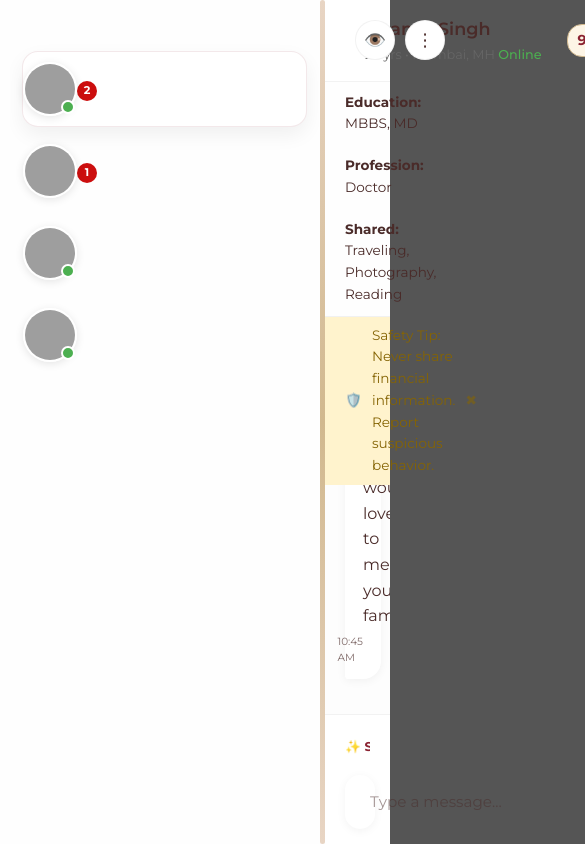
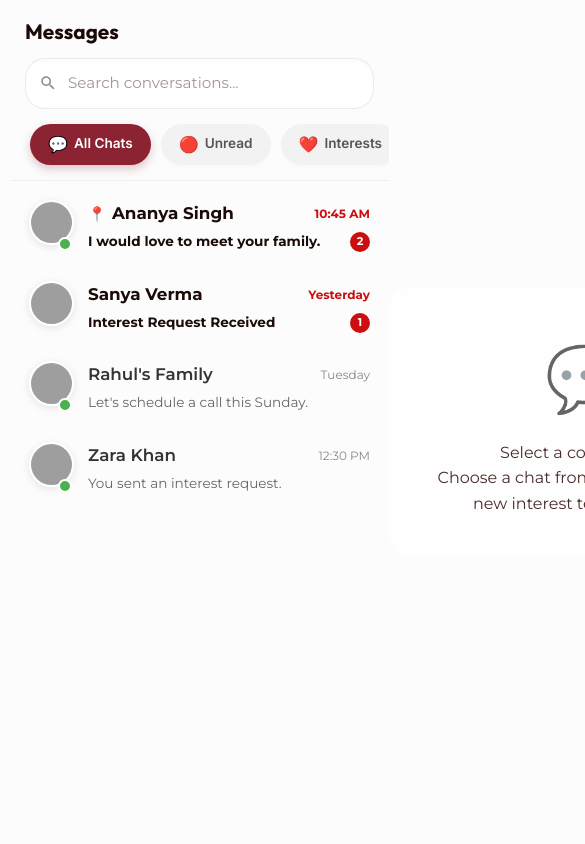
Before and after one commit to sanjana0419/sv-web, a React (Vite) app: page /messages in a window 390 px wide. Shown: the top 844 px of the page, 585 px wide, since content can reach past the window. Built offline with nearby package versions, Linux system fonts and the light colour scheme; grey boxes are pictures that could not be loaded; a web font is replaced by a local one.

Commit message:
improved messages

```diff
--- a/src/pages/messages/MessagingSystem.css
+++ b/src/pages/messages/MessagingSystem.css
@@ -38,6 +38,12 @@
     transition: background 0.2s ease, box-shadow 0.2s ease;
     flex-shrink: 0;
     border-radius: 3px;
+}
+
+@media (max-width: 768px) {
+    .msg-sidebar-resizer {
+        display: none;
+    }
 }
 
 .msg-sidebar-resizer:hover,
@@ -306,6 +312,23 @@
     padding: 15px 30px;
     background: rgba(255, 255, 255, 0.95);
     border-bottom: 1px solid rgba(0, 0, 0, 0.05);
+    gap: 15px;
+}
+
+.msg-back-btn {
+    display: none;
+    background: none;
+    border: none;
+    font-size: 1.5rem;
+    cursor: pointer;
+    color: #8b2332;
+    padding: 0 5px;
+}
+
+@media (max-width: 768px) {
+    .msg-back-btn {
+        display: block;
+    }
 }
 
 .msg-header-info {
@@ -490,6 +513,7 @@
     text-align: center;
     box-shadow: 0 10px 30px rgba(0, 0, 0, 0.1);
     max-width: 350px;
+    width: 90%;
 }
 
 .interest-card h3 {
@@ -612,6 +636,36 @@
     color: #81d4fa;
 }
 
+/* TYPING BUBBLE */
+.typing-bubble {
+    padding: 10px 15px !important;
+    min-width: 60px;
+    display: flex;
+    align-items: center;
+    justify-content: center;
+}
+
+.typing-dots {
+    display: flex;
+    gap: 4px;
+}
+
+.typing-dots span {
+    width: 6px;
+    height: 6px;
+    background: #888;
+    border-radius: 50%;
+    animation: typing 1.4s infinite ease-in-out both;
+}
+
+.typing-dots span:nth-child(1) { animation-delay: -0.32s; }
+.typing-dots span:nth-child(2) { animation-delay: -0.16s; }
+
+@keyframes typing {
+    0%, 80%, 100% { transform: scale(0); }
+    40% { transform: scale(1); }
+}
+
 /* INPUT AREA */
 .msg-input-container {
     background: rgba(255, 255, 255, 0.9);
@@ -719,6 +773,7 @@
     padding: 30px;
     border-radius: 20px;
     width: 350px;
+    max-width: 90%;
     text-align: center;
     box-shadow: 0 20px 40px rgba(0, 0, 0, 0.2);
 }
@@ -781,48 +836,110 @@
 }
 
 /* RESPONSIVE */
-@media (max-width: 991px) {
+@media (max-width: 1024px) {
     .msg-sidebar {
-        width: 100px;
-    }
-
-    .msg-sidebar-header h2,
-    .msg-search-wrap,
-    .msg-chat-name,
-    .msg-chat-lastmsg,
-    .msg-chat-time,
-    .msg-chat-unread {
-        display: none;
-    }
-
-    .msg-tabs {
-        display: none;
-    }
-
-    .msg-chat-item {
-        justify-content: center;
-        padding: 10px 0;
-    }
-
-    .msg-chat-avatar-wrap {
-        margin-right: 0;
+        width: 280px !important;
     }
 }
 
 @media (max-width: 768px) {
+    .msg-container {
+        height: 100vh;
+        overflow: hidden;
+    }
+
     .msg-sidebar {
-        width: 80px;
+        width: 100% !important;
+        height: 100%;
+        position: absolute;
+        left: 0;
+        top: 0;
+        z-index: 10;
+        transition: transform 0.3s ease;
+        background: #fcfcfc;
+    }
+
+    .msg-container.chat-open .msg-sidebar {
+        transform: translateX(-100%);
+    }
+
+    .msg-main-panel {
+        width: 100% !important;
+        height: 100%;
+        position: absolute;
+        left: 0;
+        top: 0;
+        z-index: 5;
+        transform: translateX(100%);
+        transition: transform 0.3s ease;
+        background: #fcfcfc;
+    }
+
+    .msg-main-panel.mobile-active {
+        transform: translateX(0);
+        z-index: 15;
+    }
+
+    .msg-chat-header {
+        padding: 10px 15px;
     }
 
     .msg-header-info {
         gap: 10px;
     }
 
+    .msg-header-avatar {
+        width: 35px;
+        height: 35px;
+    }
+
+    .msg-header-name {
+        font-size: 0.95rem;
+    }
+
+    .msg-header-status {
+        font-size: 0.75rem;
+    }
+
     .compat-label {
         display: none;
+    }
+
+    .msg-header-compat {
+        padding: 2px 6px;
+    }
+
+    .msg-chat-area {
+        padding: 15px;
     }
 
     .msg-bubble {
         max-width: 85%;
     }
+
+    .msg-input-container {
+        padding: 10px;
+    }
+
+    .msg-sidebar-header {
+        padding: 15px 15px 10px;
+    }
+
+    .msg-sidebar-header h2 {
+        font-size: 1.3rem;
+        margin-bottom: 10px;
+    }
+
+    .msg-chat-list {
+        padding: 8px;
+    }
+
+    .msg-chat-item {
+        padding: 10px;
+    }
+
+    .msg-chat-avatar {
+        width: 45px;
+        height: 45px;
+    }
 }
--- a/src/pages/messages/MessagingSystem.tsx
+++ b/src/pages/messages/MessagingSystem.tsx
@@ -103,13 +103,18 @@ const MOCK_CHATS: Chat[] = [
     }
 ];
 
-const MOCK_MESSAGES: Message[] = [
+const INITIAL_MESSAGES: Record<number, Message[]> = {
+    1: [
         { id: 1, sender: "them", text: "Hello! I saw your profile and really liked it.", time: "10:30 AM", status: "read" },
         { id: 2, sender: "me", text: "Hi Ananya! Thank you. Your profile is quite interesting too.", time: "10:32 AM", status: "read" },
         { id: 3, sender: "them", text: "I see we both enjoy traveling. Which was your last trip?", time: "10:35 AM", status: "read" },
         { id: 4, sender: "me", text: "I went to Bali recently. How about you?", time: "10:40 AM", status: "read" },
         { id: 5, sender: "them", text: "I would love to meet your family.", time: "10:45 AM", status: "delivered" }
-];
+    ],
+    2: [],
+    3: [],
+    4: []
+};
 
 const AI_SUGGESTIONS: string[] = [
     "I would love that. How about this weekend?",
@@ -120,13 +125,15 @@ const AI_SUGGESTIONS: string[] = [
 const MessagesPage: React.FC = () => {
     const [activeTab, setActiveTab] = useState<string>("All Chats");
     const [searchQuery, setSearchQuery] = useState<string>("");
-    const [selectedChatId, setSelectedChatId] = useState<number>(1);
-    const [messages, setMessages] = useState<Message[]>(MOCK_MESSAGES);
+    const [selectedChatId, setSelectedChatId] = useState<number | null>(null);
+    const [chatHistories, setChatHistories] = useState<Record<number, Message[]>>(INITIAL_MESSAGES);
+    const [isTyping, setIsTyping] = useState<boolean>(false);
     const [inputValue, setInputValue] = useState<string>("");
     const [chatStatus, setChatStatus] = useState<string>("accepted");
     const [showOptions, setShowOptions] = useState<boolean>(false);
     const [showFamilyModal, setShowFamilyModal] = useState<boolean>(false);
     const [showMeetingModal, setShowMeetingModal] = useState<boolean>(false);
+    const [showMobileChat, setShowMobileChat] = useState<boolean>(false);
 
     // Sidebar Resizing State
     const [sidebarWidth, setSidebarWidth] = useState<number>(320);
@@ -138,6 +145,7 @@ const MessagesPage: React.FC = () => {
     const messagesEndRef = useRef<HTMLDivElement | null>(null);
 
     const activeChat = MOCK_CHATS.find(c => c.id === selectedChatId);
+    const currentMessages = selectedChatId ? (chatHistories[selectedChatId] || []) : [];
 
     const tabs = [
         { id: "All Chats", label: "All Chats", icon: "💬" },
@@ -146,35 +154,59 @@ const MessagesPage: React.FC = () => {
         { id: "Family Discussions", label: "Family", icon: "👥" }
     ];
 
-    const handleSendMessage = (e: React.FormEvent) => {
-        e.preventDefault();
-        if (!inputValue.trim()) return;
+    const handleSendMessage = (e?: React.FormEvent, customText?: string) => {
+        if (e) e.preventDefault();
+        const text = customText || inputValue;
+        if (!text.trim() || !selectedChatId) return;
+
         const newMsg: Message = {
-            id: messages.length + 1,
+            id: Date.now(),
             sender: "me",
-            text: inputValue,
+            text: text,
             time: new Date().toLocaleTimeString([], { hour: '2-digit', minute: '2-digit' }),
             status: "sent"
         };
-        setMessages([...messages, newMsg]);
+
+        const updatedHistory = [...(chatHistories[selectedChatId] || []), newMsg];
+        setChatHistories({
+            ...chatHistories,
+            [selectedChatId]: updatedHistory
+        });
         setInputValue("");
+
+        // Simulated Auto-Reply
+        setTimeout(() => {
+            setIsTyping(true);
+            setTimeout(() => {
+                const reply: Message = {
+                    id: Date.now() + 1,
+                    sender: "them",
+                    text: `That sounds interesting! Tell me more about it.`,
+                    time: new Date().toLocaleTimeString([], { hour: '2-digit', minute: '2-digit' }),
+                    status: "read"
+                };
+                setChatHistories(prev => ({
+                    ...prev,
+                    [selectedChatId]: [...(prev[selectedChatId] || []), reply]
+                }));
+                setIsTyping(false);
+            }, 2000);
+        }, 1000);
     };
 
     const handleSuggestionClick = (text: string) => {
-        setInputValue(text);
+        handleSendMessage(undefined, text);
     };
 
     useEffect(() => {
         if (messagesEndRef.current) {
             messagesEndRef.current.scrollIntoView({ behavior: 'smooth' });
         }
-    }, [messages]);
+    }, [currentMessages, isTyping]);
 
     useEffect(() => {
         if (activeChat) {
             setChatStatus(activeChat.status);
-            if (activeChat.id === 1) setMessages(MOCK_MESSAGES);
-            else setMessages([]);
         }
     }, [selectedChatId, activeChat]);
 
@@ -217,7 +249,7 @@ const MessagesPage: React.FC = () => {
     });
 
     return (
-        <div className="msg-container glass-panel">
+        <div className={`msg-container glass-panel ${showMobileChat ? 'chat-open' : ''}`}>
             <div className="msg-sidebar" style={{ width: `${sidebarWidth}px` }}>
                 <div className="msg-sidebar-header">
                     <h2>Messages</h2>
@@ -248,7 +280,10 @@ const MessagesPage: React.FC = () => {
                         <div
                             key={chat.id}
                             className={`msg-chat-item ${selectedChatId === chat.id ? "active" : ""}`}
-                            onClick={() => setSelectedChatId(chat.id)}
+                            onClick={() => {
+                                setSelectedChatId(chat.id);
+                                setShowMobileChat(true);
+                            }}
                         >
                             <div className="msg-chat-avatar-wrap">
                                 <img src={chat.avatar} alt={chat.name} className="msg-chat-avatar" />
@@ -284,8 +319,11 @@ const MessagesPage: React.FC = () => {
             />
 
             {activeChat ? (
-                <div className="msg-main-panel">
+                <div className={`msg-main-panel ${showMobileChat ? 'mobile-active' : ''}`}>
                     <div className="msg-chat-header">
+                        <button className="msg-back-btn" onClick={() => setShowMobileChat(false)}>
+                            ←
+                        </button>
                         <div className="msg-header-info">
                             <img src={activeChat.avatar} alt={activeChat.name} className="msg-header-avatar" />
                             <div>
@@ -369,7 +407,7 @@ const MessagesPage: React.FC = () => {
                             </div>
                         ) : (
                             <div className="msg-messages-list">
-                                {messages.length === 0 ? (
+                                {currentMessages.length === 0 ? (
                                     <div className="msg-conversation-starters">
                                         <h4>Conversation Starters</h4>
                                         <button onClick={() => setInputValue("Hello! I liked your profile and would like to know more about you.")}>
@@ -380,7 +418,8 @@ const MessagesPage: React.FC = () => {
                                         </button>
                                     </div>
                                 ) : (
-                                    messages.map((msg) => (
+                                    <>
+                                        {currentMessages.map((msg) => (
                                             <div key={msg.id} className={`msg-bubble-wrap ${msg.sender}`}>
                                                 <div className={`msg-bubble ${msg.sender}`}>
                                                     <p>{msg.text}</p>
@@ -394,7 +433,17 @@ const MessagesPage: React.FC = () => {
                                                     </div>
                                                 </div>
                                             </div>
-                                    ))
+                                        ))}
+                                        {isTyping && (
+                                            <div className="msg-bubble-wrap them">
+                                                <div className="msg-bubble them typing-bubble">
+                                                    <div className="typing-dots">
+                                                        <span></span><span></span><span></span>
+                                                    </div>
+                                                </div>
+                                            </div>
+                                        )}
+                                    </>
                                 )}
                                 <div ref={messagesEndRef} />
                             </div>
@@ -403,7 +452,7 @@ const MessagesPage: React.FC = () => {
 
                     {chatStatus === "accepted" && (
                         <div className="msg-input-container">
-                            {messages.length > 0 && messages[messages.length - 1].sender === "them" && (
+                            {currentMessages.length > 0 && currentMessages[currentMessages.length - 1].sender === "them" && (
                                 <div className="msg-ai-suggestions">
                                     <span className="ai-icon">✨ Smart Replies:</span>
                                     {AI_SUGGESTIONS.map((sug, i) => (
@@ -429,7 +478,7 @@ const MessagesPage: React.FC = () => {
                     )}
                 </div>
             ) : (
-                <div className="msg-main-panel empty">
+                <div className={`msg-main-panel empty ${showMobileChat ? 'mobile-active' : ''}`}>
                     <div className="empty-state">
                         <div className="empty-icon">💬</div>
                         <h3>Select a conversation</h3>
```
Lines whose indentation alone changed are shown as unchanged.
